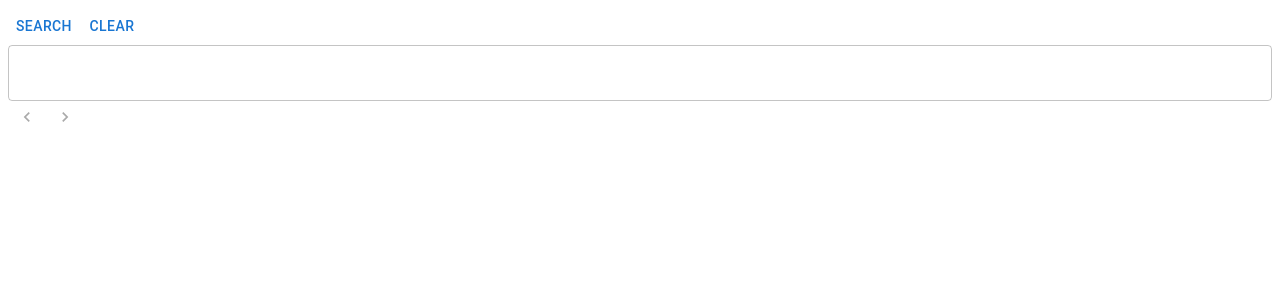
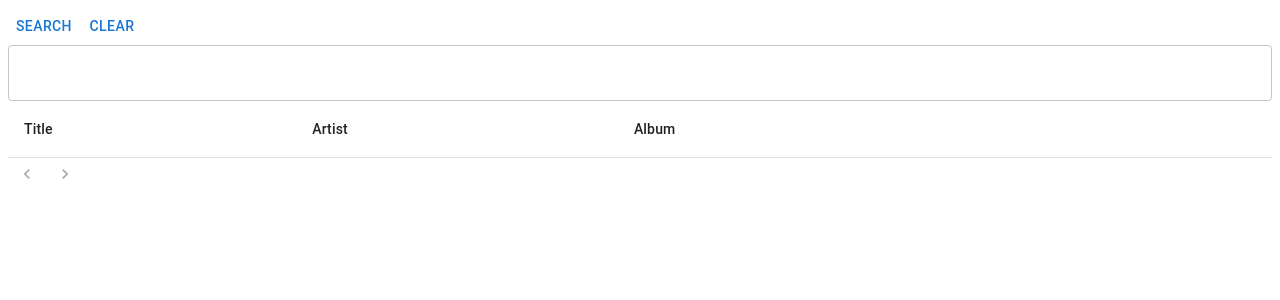
Before and after one commit to kage1414/spotify-setlist-creator, a React (Vite) app: page / in a window 1280 px wide. Shown: the top 300 px of the page. Built offline with nearby package versions, Linux system fonts and the light colour scheme.

Commit message:
Add table

```diff
--- a/src/App.tsx
+++ b/src/App.tsx
@@ -7,8 +7,8 @@ import {
   TextField,
 } from "@mui/material";
 import axios from "axios";
-import { TrackItem } from "./TrackItem";
 import { Track } from "@spotify/web-api-ts-sdk";
+import { TrackTable } from "./TrackTable";
 
 function App() {
   const [search, setSearch] = useState("");
@@ -83,6 +83,9 @@ function App() {
       ) : (
         <>
           <Grid container item>
+            <TrackTable tracks={tracks} />
+          </Grid>
+          <Grid container item>
             <Pagination
               count={count}
               page={page}
@@ -94,12 +97,6 @@ function App() {
               }}
             />
           </Grid>
-
-          <Grid container item>
-            {tracks.map((track, idx) => (
-              <TrackItem track={track} key={`${track.id}-${idx}`} />
-            ))}
-          </Grid>
         </>
       )}
     </Grid>
--- /dev/null
+++ b/src/TrackRow.tsx
@@ -0,0 +1,39 @@
+import { Track } from "@spotify/web-api-ts-sdk";
+import React from "react";
+import { IconButton, TableCell, TableRow, Typography } from "@mui/material";
+
+import AddIcon from "@mui/icons-material/Add";
+interface TrackRowProps {
+  track: Track;
+}
+
+export const TrackRow: React.FC<TrackRowProps> = ({ track }) => {
+  const imageRatio = track.album.images[0].height / track.album.images[0].width;
+  return (
+    <TableRow>
+      <TableCell>
+        <Typography>{track.name}</Typography>
+      </TableCell>
+      <TableCell>
+        {track.artists.map((artist) => (
+          <Typography>{artist.name}</Typography>
+        ))}
+      </TableCell>
+      <TableCell>
+        <Typography>{track.album.name}</Typography>
+      </TableCell>
+      <TableCell>
+        <img
+          src={track.album.images[0].url}
+          height={80 * imageRatio}
+          width={80}
+        />
+      </TableCell>
+      <TableCell>
+        <IconButton>
+          <AddIcon />
+        </IconButton>
+      </TableCell>
+    </TableRow>
+  );
+};
--- /dev/null
+++ b/src/TrackTable.tsx
@@ -0,0 +1,36 @@
+import {
+  Table,
+  TableBody,
+  TableCell,
+  TableContainer,
+  TableHead,
+} from "@mui/material";
+
+import { Track } from "@spotify/web-api-ts-sdk";
+import React from "react";
+import { TrackRow } from "./TrackRow";
+
+interface TrackTableProps {
+  tracks: Track[];
+}
+
+export const TrackTable: React.FC<TrackTableProps> = ({ tracks }) => {
+  return (
+    <TableContainer>
+      <Table>
+        <TableHead>
+          <TableCell>Title</TableCell>
+          <TableCell>Artist</TableCell>
+          <TableCell>Album</TableCell>
+          <TableCell></TableCell>
+          <TableCell></TableCell>
+        </TableHead>
+        <TableBody>
+          {tracks.map((track, idx) => (
+            <TrackRow track={track} key={`${track.id}-${idx}`} />
+          ))}
+        </TableBody>
+      </Table>
+    </TableContainer>
+  );
+};
```
